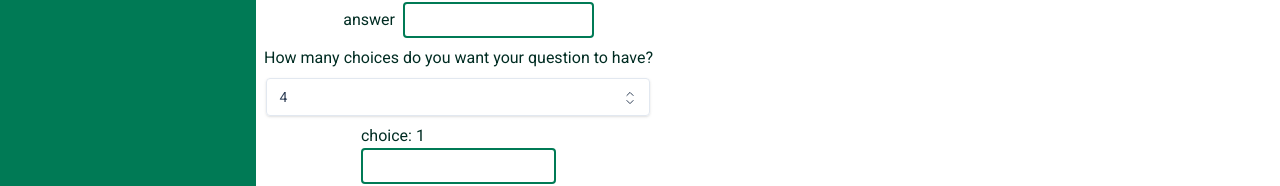
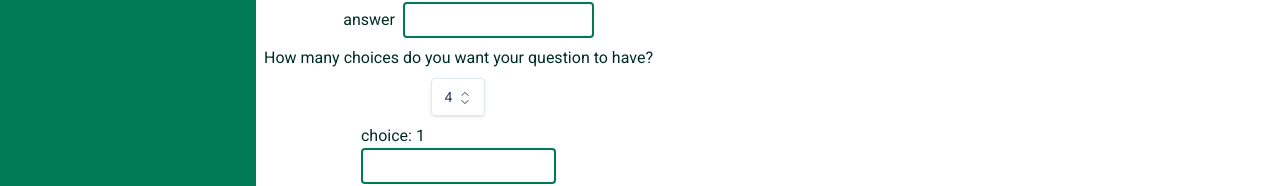
Before and after one commit to sparky9043/12-math-problem-generator, a React (Vite) app in the folder frontend/: page /dashboard/create in a window 1280 px wide. Shown: the part 290-476 px from the top of the page. Built offline with nearby package versions, Linux system fonts and the light colour scheme.

Commit message:
refactor dropdown menu for number of choices in a problem

```diff
--- a/frontend/src/components/ProblemForm.tsx
+++ b/frontend/src/components/ProblemForm.tsx
@@ -2,6 +2,7 @@ import { useNavigate } from "react-router-dom"
 import useInput from "../hooks/useInput"
 import problemServices from '../services/problems'
 import { useState } from "react"
+import DropdownMenu from "./DropdownMenu"
 
 const ProblemForm = () => {
   const subject = useInput('')
@@ -93,23 +94,11 @@ const ProblemForm = () => {
           <p>How many choices do you want your question to have?</p>
         </div>
         {/* design from https://www.material-tailwind.com/docs/html/select */}
-        <div className="w-full max-w-sm min-w-[200px]">
-          <div className="relative">
-            <select
-              className="w-full bg-transparent placeholder:text-slate-400 text-slate-700 text-sm border border-slate-200 rounded pl-3 pr-8 py-2 transition duration-300 ease focus:outline-none focus:border-slate-400 hover:border-slate-400 shadow-sm focus:shadow-md appearance-none cursor-pointer"
-              value={String(choiceNumbers)}
-              onChange={handleOptionChange}
-            >
-              <option value="1">1</option>
-              <option value="2">2</option>
-              <option value="3">3</option>
-              <option value="4">4</option>
-            </select>
-            <svg xmlns="http://www.w3.org/2000/svg" fill="none" viewBox="0 0 24 24" strokeWidth="1.2" stroke="currentColor" className="h-5 w-5 ml-1 absolute top-2.5 right-2.5 text-slate-700">
-              <path strokeLinecap="round" strokeLinejoin="round" d="M8.25 15 12 18.75 15.75 15m-7.5-6L12 5.25 15.75 9" />
-            </svg>
-          </div>
-        </div>
+        <DropdownMenu
+          options={['1', '2', '3', '4']}
+          optionValue={String(choiceNumbers)}
+          setOptionValue={handleOptionChange}
+        />
         {choicesArray.map((choice, i) => <div key={i}>
           choice: {i + 1} {choice}
         </div>)}
```
